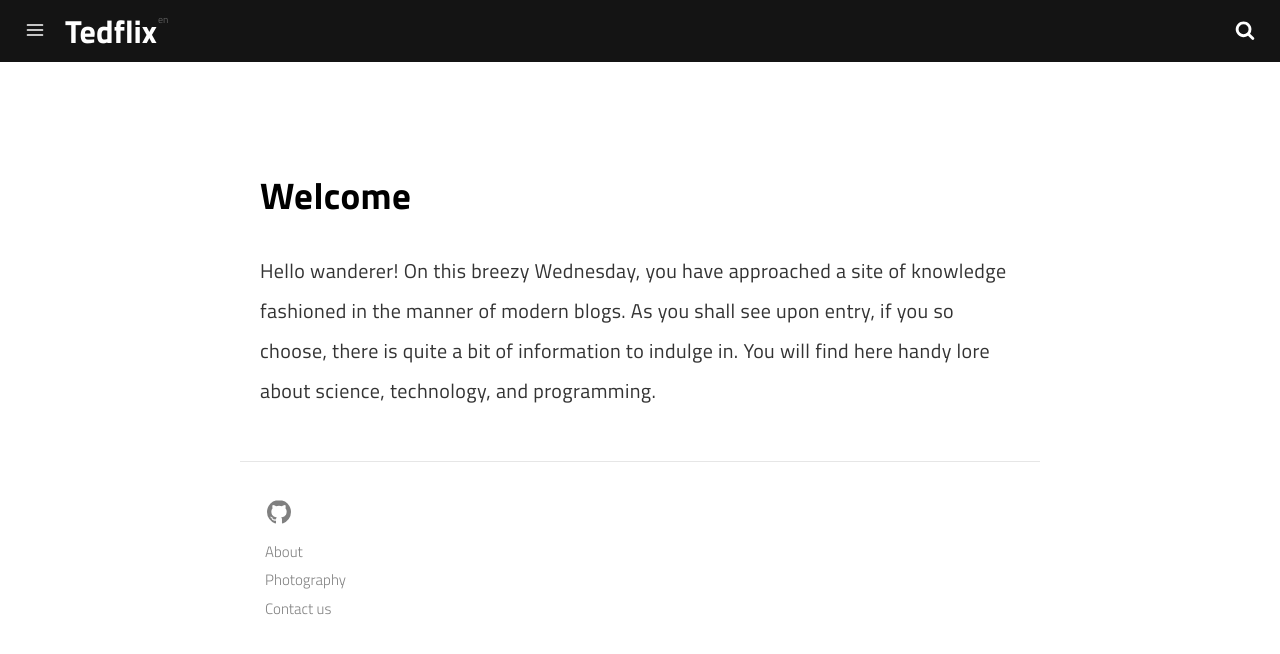
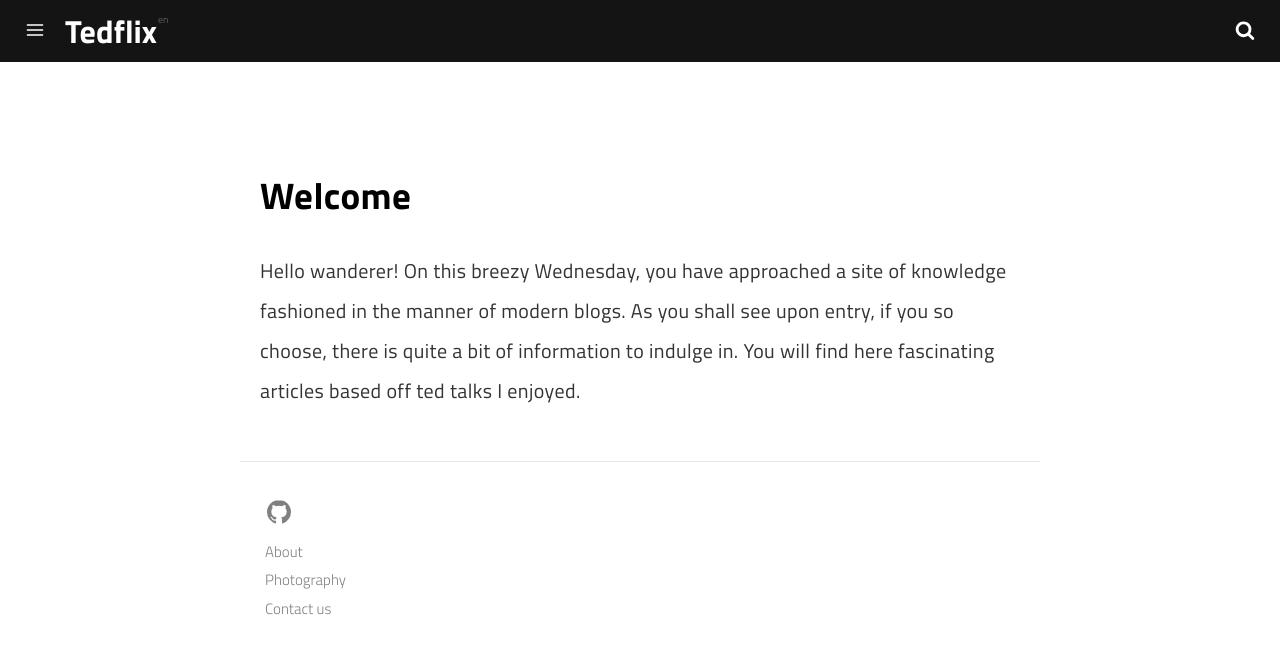
Before and after one commit to lukalafaye/lukalafaye.github.io, a Jekyll site: the page built from pages/about.md, in a window 1280 px wide. Shown: the top 654 px of the page. Built offline with Jekyll 4.4.1, drawn with Linux system fonts in a browser that asks for light colours; a script that is not in the unit is left out.

Commit message:
Update about.md

```diff
--- a/pages/about.md
+++ b/pages/about.md
@@ -18,5 +18,5 @@ Hello wanderer! <script language="javascript">
     if (weekday == 4) document.write('On this pretty Thursday, ');
     if (weekday == 5) document.write('On this fine Friday, ');
     if (weekday == 6) document.write('On this pleasing Saturday, ');
-</script>you have approached a site of knowledge fashioned in the manner of modern blogs. As you shall see upon entry, if you so choose, there is quite a bit of information to indulge in. You will find here handy lore about science, technology, and programming.
+</script>you have approached a site of knowledge fashioned in the manner of modern blogs. As you shall see upon entry, if you so choose, there is quite a bit of information to indulge in. You will find here fascinating articles based off ted talks I enjoyed.
 <br>
```
